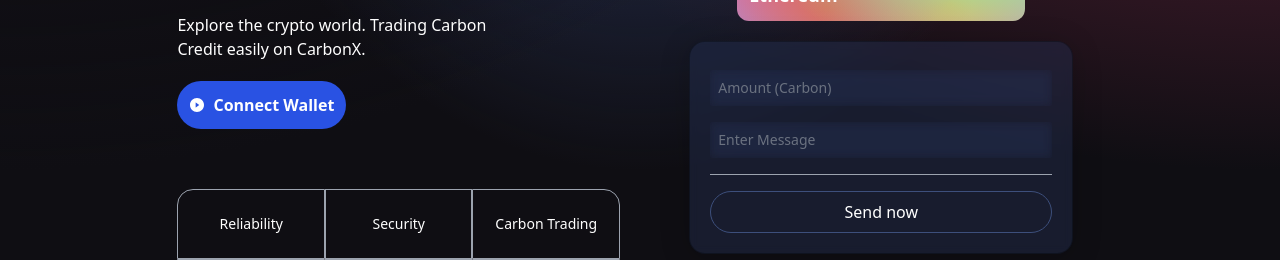
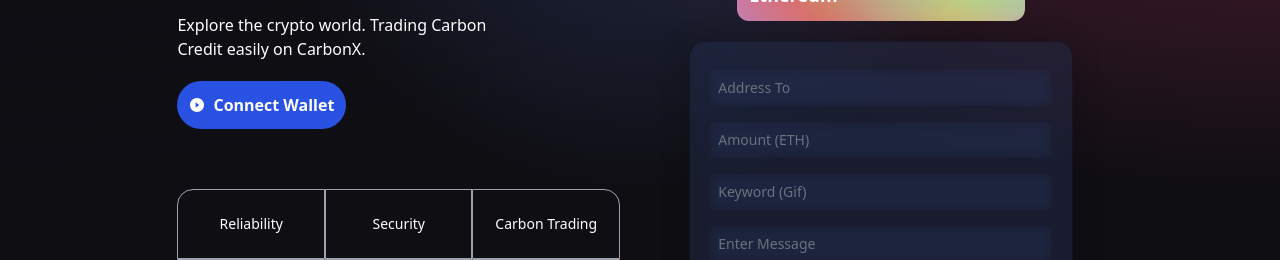
Before and after one commit to LesterCSH/CarbonX, a React (Vite) app in the folder react_front-end/client/: page / in a window 1280 px wide. Shown: the part 404-664 px from the top of the page. Built offline with nearby package versions, Linux system fonts and the light colour scheme; no server answers.

Commit message:
Update Welcome.jsx

```diff
--- a/react_front-end/client/src/components/Welcome.jsx
+++ b/react_front-end/client/src/components/Welcome.jsx
@@ -92,7 +92,9 @@
             </div>
           </div>
           <div className="p-5 sm:w-96 w-full flex flex-col justify-start items-center blue-glassmorphism">
-            <Input placeholder="Amount (Carbon)" name="amount" type="number" handleChange={handleChange} />
+            <Input placeholder="Address To" name="addressTo" type="text" handleChange={handleChange} />
+            <Input placeholder="Amount (ETH)" name="amount" type="number" handleChange={handleChange} />
+            <Input placeholder="Keyword (Gif)" name="keyword" type="text" handleChange={handleChange} />
             <Input placeholder="Enter Message" name="message" type="text" handleChange={handleChange} />
 
             <div className="h-[1px] w-full bg-gray-400 my-2" />
```
